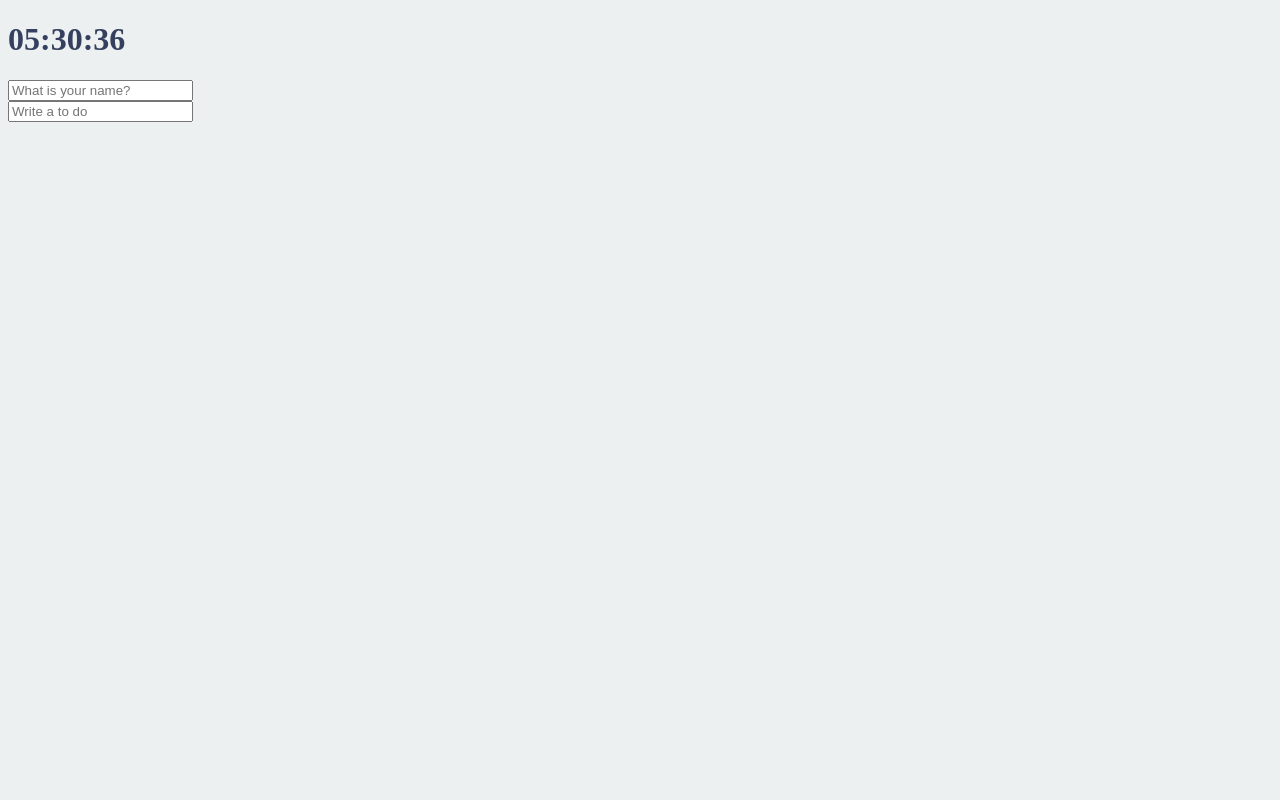
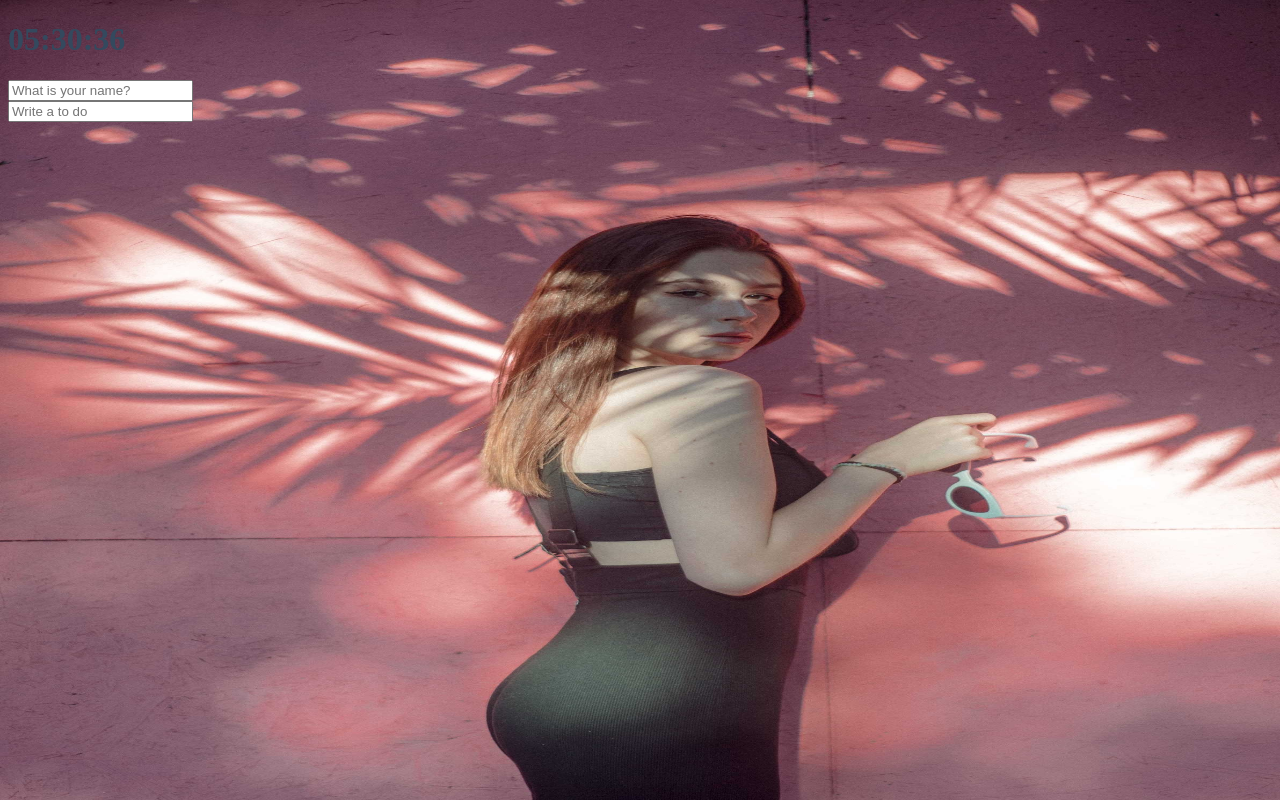
Before and after one commit to fatejin/momonton, a plain HTML site: page index.html in a window 1280 px wide. Drawn offline with Linux system fonts and the light colour scheme.

Commit message:
#2-1 Image Background
Img background with javascript

```diff
--- /dev/null
+++ b/bg.js
@@ -0,0 +1,22 @@
+const body = document.querySelector("body"); //background body
+
+const IMG_NUMBER = 3;
+
+function paintImage(imgNumber) { //const func set bg Num (함수에 값 지정하기)
+    const image = new Image();
+    image.src = `images/${imgNumber + 1}.jpg`;  //call img to one by one in index sequence in a row -> this func
+    image.classList.add("bgImage");
+    body.prepend(image);
+}
+
+function genRandom() {
+    const number = Math.floor(Math.random() * IMG_NUMBER);
+    return number;
+}
+
+function init() {
+    const randomNumber = genRandom();
+    paintImage(randomNumber);
+}
+
+init();
--- a/index.css
+++ b/index.css
@@ -1,6 +1,5 @@
 body {
-    background-color: #ecf0f1;
-
+    background-color: #2c3e50;
 }
 
 .btn {
@@ -8,7 +7,7 @@ body {
 }
 
 body {
-    color: #34405e;
+    color: #34495e;
 }
 
 .clicked {
@@ -22,5 +21,24 @@ body {
 
 .showing {
     display: block;
+}
 
+@keyframes fadeIn {
+    from {
+        opacity: 0;
+    }
+
+    to {
+        opacity: 1;
+    }
 }
+
+.bgImage {
+    position: absolute;
+    top: 0;
+    left: 0;
+    width: 100%;
+    height: 100%;
+    z-index: -1;
+    animation: fadeIn 0.5s linear;
+}
--- a/index.html
+++ b/index.html
@@ -23,6 +23,7 @@
     <script src="clock.js"></script>
     <script src="greeting.js"></script>
     <script src="todo.js"></script>
+    <script src="bg.js"></script>
 </body>
 
 </html>
```
Also changed, not shown: images/1.jpg (added), 2 other files.
